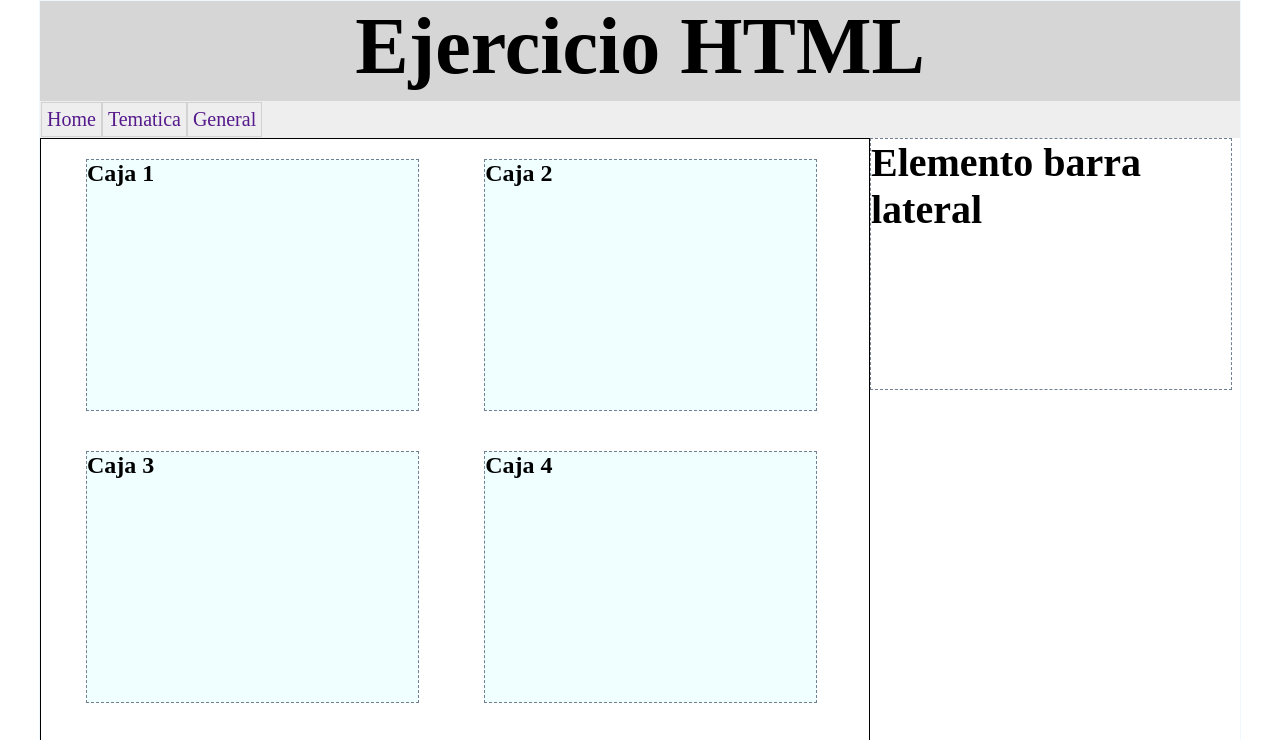
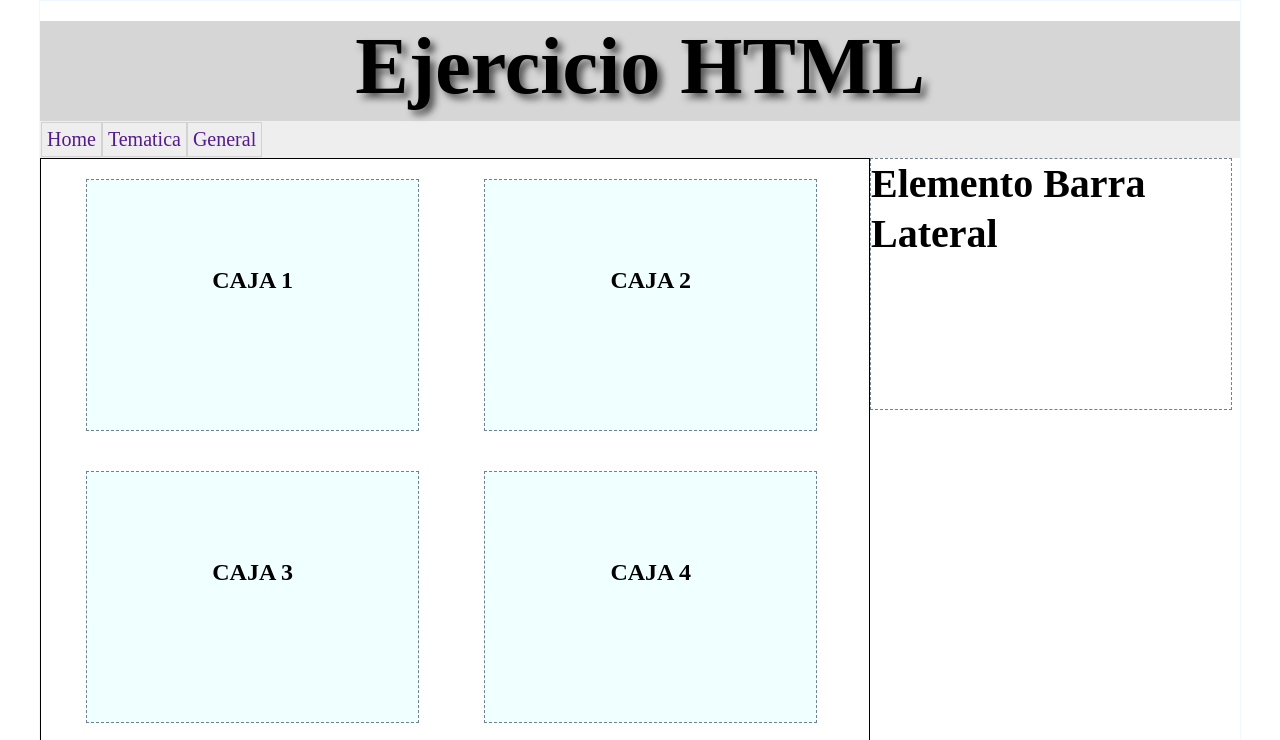
Before and after one commit to DoseiBrayin/CursoHTMLCSS, a plain HTML site: page proyectobase/ejercicios/index.html in a window 1280 px wide. Shown: the top 740 px of the page. Drawn offline with Linux system fonts and the light colour scheme.

Commit message:
sombras y transformacion de textos

```diff
--- a/proyectobase/ejercicios/style.css
+++ b/proyectobase/ejercicios/style.css
@@ -45,6 +45,13 @@
     float: left;
 }
 
+#header > h1{
+    text-align: center;
+    font-size: 80px;
+    margin: 20px;
+    text-shadow: 5px 5px 7px #555;
+}
+
 #lateral{
     width: 30%;
     float:left;
@@ -56,7 +63,11 @@
     margin: 0px;
     width: 100%;
     font-weight: bold;
+    line-height: 50px;
+    text-align: left;
+    text-transform: capitalize;
 }
+
 
 .caja{
     display: block;
@@ -67,6 +78,9 @@
     margin: 20px;
     border: 1px dashed slategray;
     margin-left: 45px;
+    text-transform: uppercase;
+    text-align: center;
+    line-height: 200px;
 }
 
 footer{
```
